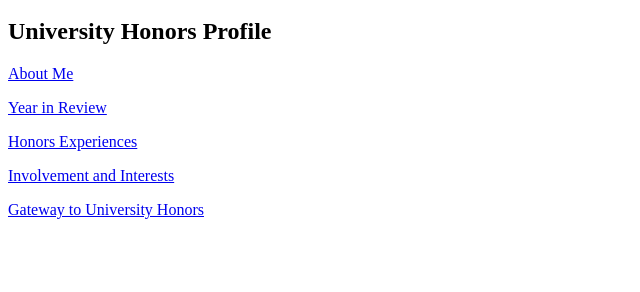
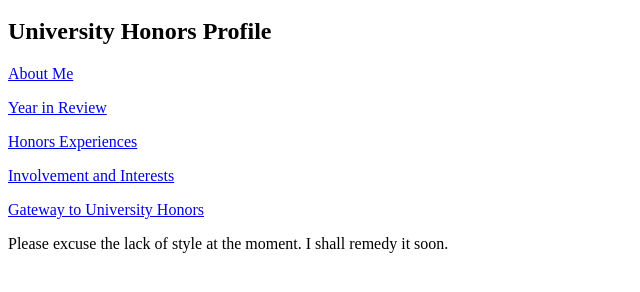
Before and after one commit to bjberners/bjberners.github.io, a plain HTML site: page index.html in a window 1280 px wide. Shown: the part 48-340 px from the top of the page, without its empty margins (0-640 px from the left). Drawn offline with Linux system fonts and the light colour scheme.

Commit message:
add disclaimer regarding lack of style

```diff
--- a/index.html
+++ b/index.html
@@ -6,3 +6,5 @@
 <p><a href="honors-experiences.html">Honors Experiences</a></p>
 <p><a href="involvement-interests.html">Involvement and Interests</a></p>
 <p><a href="gateway.html">Gateway to University Honors</a></p>
+
+<p>Please excuse the lack of style at the moment.  I shall remedy it soon.</p>
```
